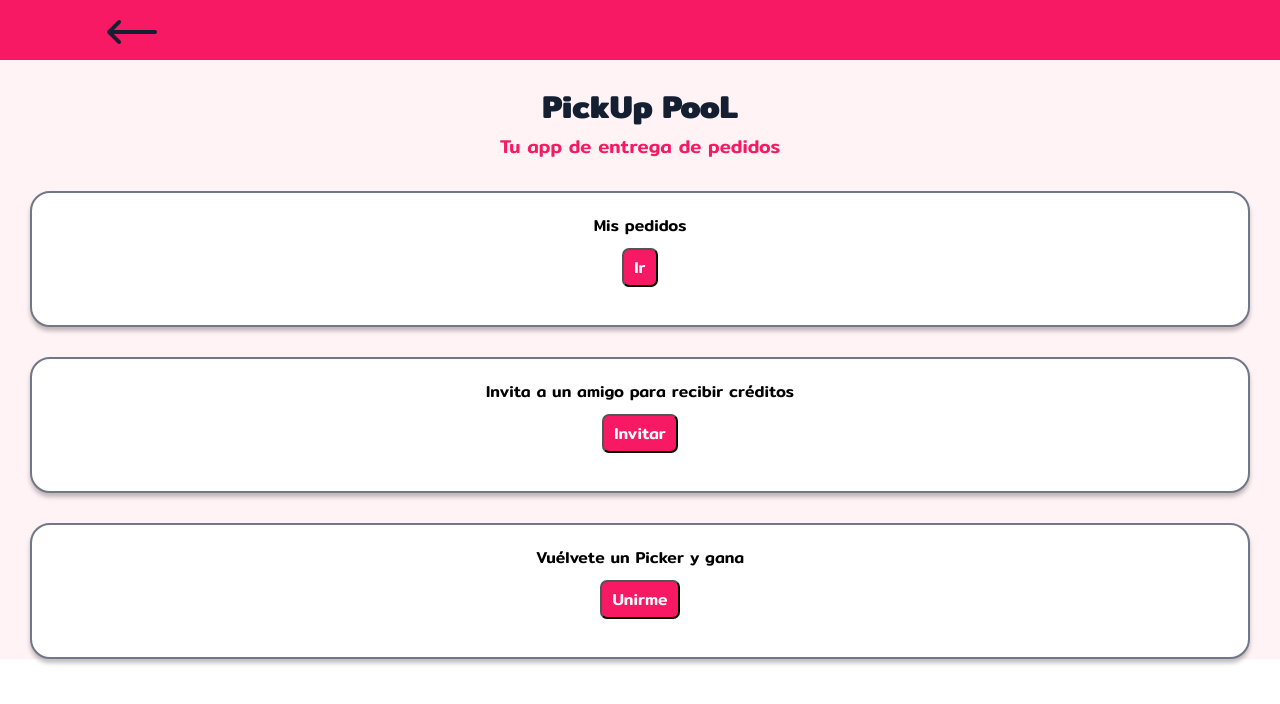
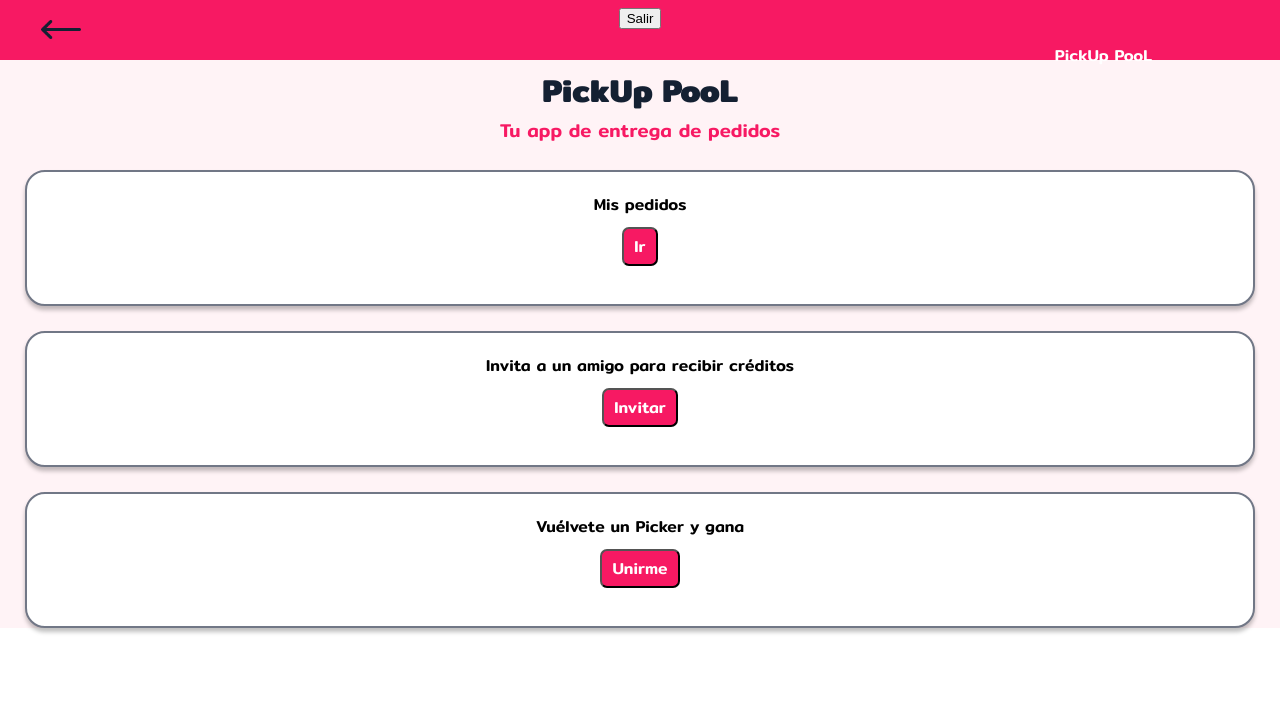
Before and after one commit to gemamatt/PickUpPool, a React (Create React App) app: page /principal in a window 1280 px wide. Shown: the top 704 px of the page. Built offline with nearby package versions, Linux system fonts and the light colour scheme; no server answers; sample sign-in values are in the browser's storage.

Commit message:
Funcionalidad de cerrar sesión

```diff
--- a/src/App.js
+++ b/src/App.js
@@ -25,13 +25,13 @@ function App() {
       <div className="App">
         <Switch>
           <Route path='/principal'>
-            <Principal />
+            <Principal user={user}/>
           </Route>
           <Route path='/register'>
             <Register />
           </Route>
           <Route path='/orders'>
-            <UserOrders />
+            <UserOrders user={user}/>
           </Route>
           <Route exact path='/'>
             <Login user={user} />
--- a/src/components/Login/Login.js
+++ b/src/components/Login/Login.js
@@ -26,7 +26,7 @@ export const Login = (props) => {
     }
 
     return (
-            <div className="login">
+        <div className="login">
             <h1>PickUp PooL</h1>
                     <p>Tu app de entrega de pedidos</p>
                     <img className="logo" src={Logo} alt="logo" />
@@ -35,7 +35,7 @@ export const Login = (props) => {
                         <form className="loginForm"onSubmit={handleSubmit}>
                         <label htmlFor="email">Correo electrónico*</label>
                         <input id="email" type="email" className="loginInput"value={inputs.email} onChange={handleOnChange} placeholder="Correo electrónico"/>
-                        <label htmlFor="password">Contraseña</label>
+                        <label htmlFor="password">Contraseña*</label>
                         <input id="password" type="password" className="loginInput" value={inputs.password} onChange={handleOnChange} placeholder="Contraseña"/>
                         <input type="submit" value="Ingresar" className="loginButton" />
                     </form>
--- a/src/components/Navbar/Navbar.css
+++ b/src/components/Navbar/Navbar.css
@@ -5,9 +5,15 @@
 }
 
 .return{
-    width: 50px;
+    width: 40px;
     margin: 15px;
     position: absolute;
-    left: 7.22%;
-    right: 84.44%;
+    left: 2%;
 }
+
+.navbar p{
+    color: white;
+    right: 10%;
+    position: absolute;
+    margin: 12.5px 0;
+}
--- a/src/components/Navbar/Navbar.js
+++ b/src/components/Navbar/Navbar.js
@@ -1,6 +1,7 @@
 import arrow from '../../assets/back.png';
 import './Navbar.css';
 import { useHistory } from 'react-router-dom'
+import { auth } from '../../firebase';
 
 const Navbar =()=>{
     let history = useHistory();
@@ -9,9 +10,15 @@ const Navbar =()=>{
         history.push('/principal');
     }
 
+    function handleLogout() {
+        auth.signOut().then(() => console.log("Salir"));
+    }
+
     return(
         <div className='navbar'>
             <img onClick={handleClick} src={arrow} className="return" alt="return" />
+            <button onClick={handleLogout}>Salir</button>
+            <p>PickUp PooL</p>
         </div>
     )
 }
--- a/src/components/Orders/UserOrders.js
+++ b/src/components/Orders/UserOrders.js
@@ -1,15 +1,21 @@
 import React from 'react'
+import { Redirect } from 'react-router'
 import Navbar from '../Navbar/Navbar'
 import OneOrder from './OneOrder'
 import './UserOrders.css'
 
-function UserOrders() {
+function UserOrders(props) {
+
+    if(!props.user){
+        return <Redirect to="/"/>
+    }
+
     return (
         <>
             <Navbar />
             <div className='conteiner-userorders'>
                 <div className="my-orders">
-                    <h1>Mis pedidos</h1>
+                    <h2>Mis pedidos</h2>
                 </div>
                 <section>
                     <div className="conteiner-orders">
@@ -19,7 +25,6 @@ function UserOrders() {
                 </section>
             </div>
         </>
-
     );
 }
 
--- a/src/components/Principal/Principal.css
+++ b/src/components/Principal/Principal.css
@@ -4,7 +4,7 @@
 
 .container{
     height: 136px;
-    margin: 30px 30px;
+    margin: 25px;
     background: #FFFFFF;
     border: 2px solid #717786;
     box-sizing: border-box;
@@ -12,10 +12,32 @@
     border-radius: 20px;
 }
 
-h1{
+.viewPrincipal h1{
+    margin-top: 5px;
     margin-bottom: 0;
     color: #142032 ;
 }
+
+.viewPrincipal h3{
+    margin-top: 0;
+    font-weight: normal;
+    color: #F71963;
+}
+
+.container h4{
+    margin: 20px 20px 10px 20px;
+    font-weight: normal;
+}
+
+.container button{
+    background: #F71963;
+    border-radius: 7px;
+    padding: 5px 10px;
+    font-size: 16px;
+    color: white;
+    font-family: 'Mitr', sans-serif;
+}
+
 
 h3{
     margin-top: 0;
--- a/src/components/Principal/Principal.js
+++ b/src/components/Principal/Principal.js
@@ -1,8 +1,8 @@
 import './Principal.css';
 import Navbar from '../Navbar/Navbar'
-import { useHistory } from 'react-router-dom'
+import { Redirect, useHistory } from 'react-router-dom'
 
-const Principal =()=>{
+const Principal =(props)=>{
 
     let history = useHistory();
 
@@ -10,6 +10,9 @@ const Principal =()=>{
         history.push('/orders');
     }
 
+    if(!props.user){
+        return <Redirect to="/"/>
+    }
 
     return(
         <div className='viewPrincipal'>
--- a/src/components/Register/Register.css
+++ b/src/components/Register/Register.css
@@ -7,6 +7,11 @@
     align-items: center;
     color: #142032;
 }
+
+h1{
+    margin-bottom: 5px;
+}
+
 .register p{
     font-weight: bold;
     margin-top: -18px;
@@ -54,5 +59,12 @@
     border-radius: 15px 15px;
     font-size: larger;
     text-align: center;
-    margin-top: 20px;
 }
+
+.arrowBack{
+    width: 30px;
+    margin: 0 15px;
+    position: absolute;
+    left: 7.22%;
+    /* right: 84.44%; */
+}
--- a/src/components/Register/Register.js
+++ b/src/components/Register/Register.js
@@ -3,6 +3,7 @@ import '../../components/Register/Register.css'
 import { auth } from '../../firebase'
 import Logo from '../../LogoPickUp.png'
 import {Link} from 'react-router-dom'
+import arrow from '../../assets/back.png';
 
 export const Register = () => {
 
@@ -23,18 +24,18 @@ export const Register = () => {
             })
         }
     return (
-            <div className="register">
-            <h1>PickUp PooL</h1>
-                    <p>Tu app de entrega de pedidos</p>
-                    <img className="logo" src={Logo} alt="logo" />
+        <div className='register'>
+            <h1 className='title'>PickUp PooL</h1>
+            <p>Tu app de entrega de pedidos</p>
+            <img className="logo" src={Logo} alt="logo" />
                 <div className="registerDivForm">
-                     <h3>REGÍSTRATE</h3>
-                        <form className="registerForm"onSubmit={registerUser}>
+                    <h3>REGÍSTRATE</h3>
+                    <form className="registerForm"onSubmit={registerUser}>
                         <label htmlFor="email">Correo electrónico*</label>
                         <input type="email" className="registerInput" onChange={(e)=>{setEmail(e.target.value)}} />
                         <label htmlFor="password">Contraseña</label>
                         <input type="password" className="registerInput" onChange={(e)=>{setPassword(e.target.value)}} />
-                        <button value="regUser"  className="registerButton" >UNIRME</button>
+                        <button value="regUser"  className="registerButton" >Unirme</button>
                     </form>
                     {
                             msgError !== null ?
@@ -46,8 +47,8 @@ export const Register = () => {
                                 <span></span>
                             )
                             }
-                    <Link to="/">X</Link>
+                    <Link to="/"><img src={arrow} className="arrowBack" alt="back" /></Link>
                 </div>
             </div>
-    )
+    );
 };
```
